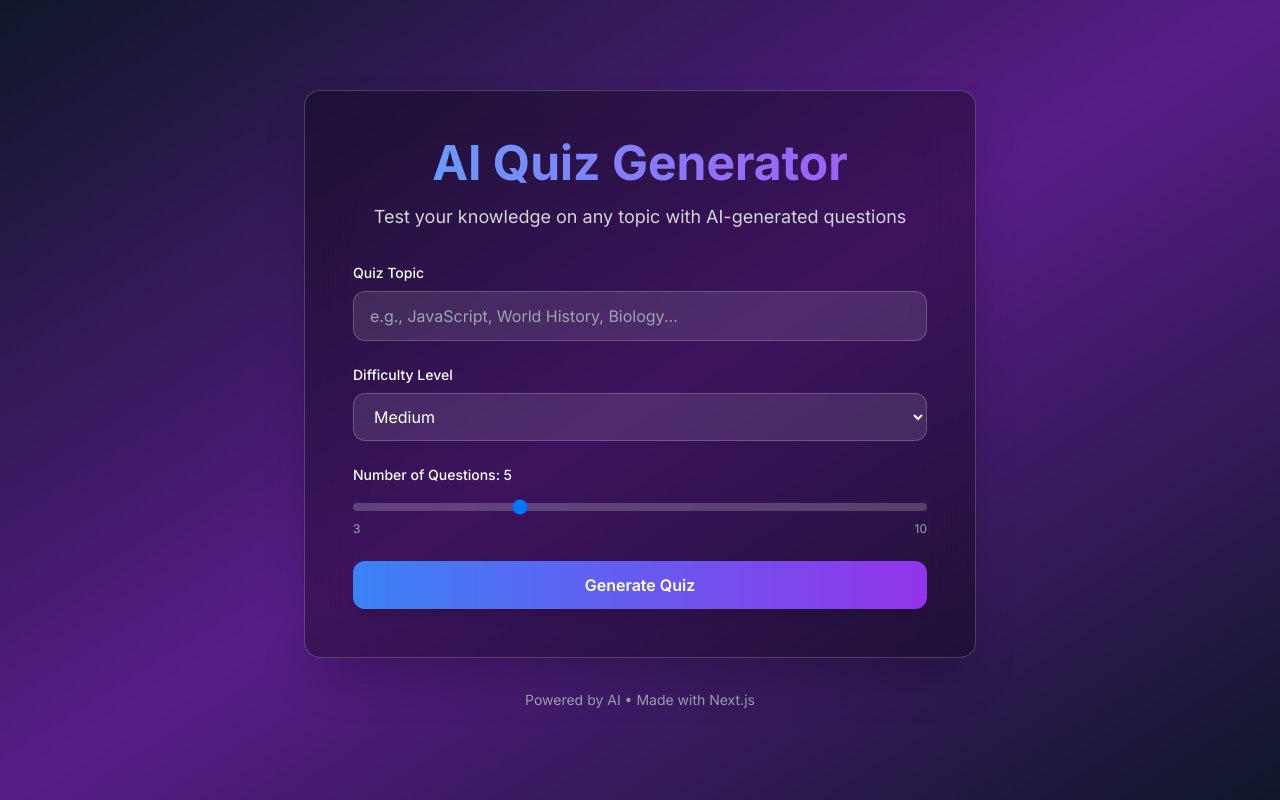
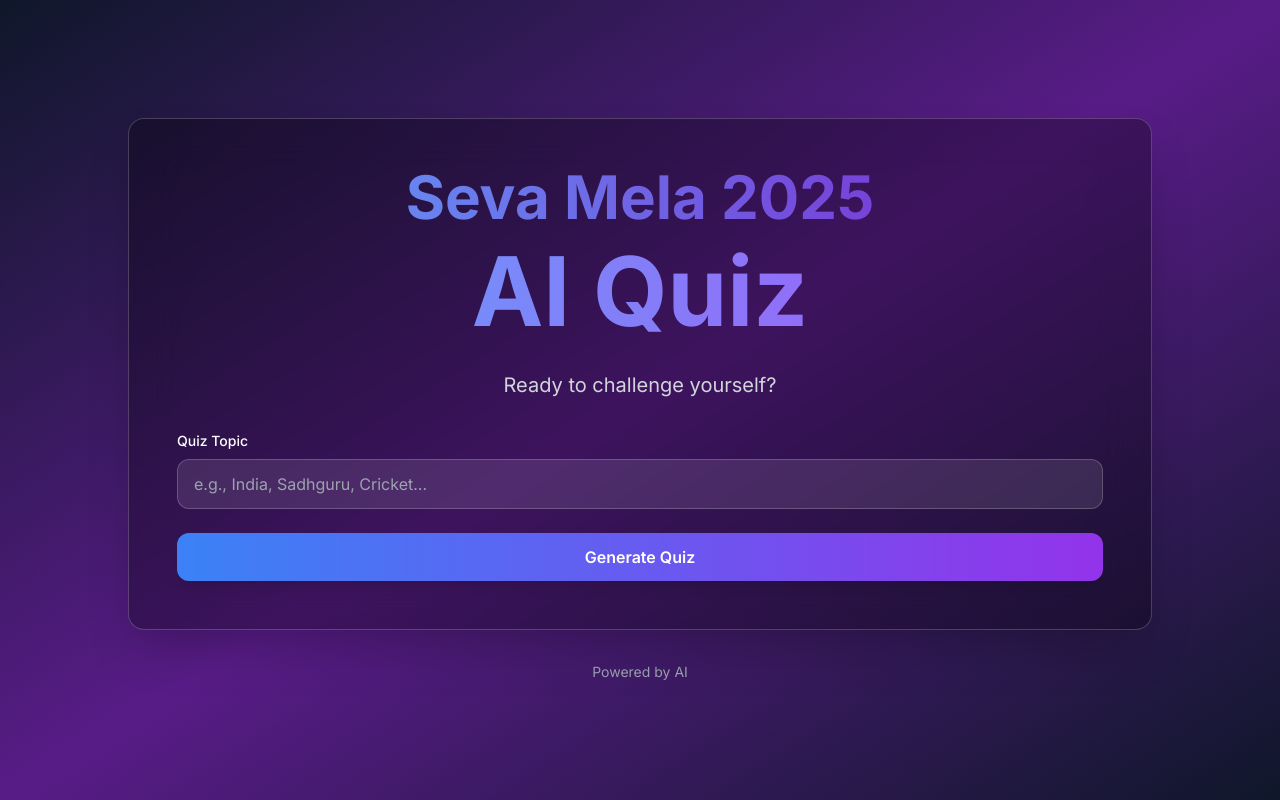
Before and after one commit to pranoppal/ai-quiz-generator, a Next.js app: page / in a window 1280 px wide. Built offline with nearby package versions, Linux system fonts and the light colour scheme.

Commit message:
comment photo

```diff
--- a/app/page.tsx
+++ b/app/page.tsx
@@ -2,10 +2,11 @@
 
 import { useState } from "react";
 import { useRouter } from "next/navigation";
+import axios from "axios";
 
 export default function Home() {
   const [topic, setTopic] = useState("");
-  const [difficulty, setDifficulty] = useState("medium");
+  const [difficulty, setDifficulty] = useState("hard");
   const [numQuestions, setNumQuestions] = useState(5);
   const [loading, setLoading] = useState(false);
   const [error, setError] = useState("");
@@ -24,34 +25,29 @@ export default function Home() {
 
     try {
       // Generate background image and quiz in parallel
-      const [imageResponse, quizResponse] = await Promise.all([
-        fetch("/api/generate-image", {
-          method: "POST",
-          headers: {
-            "Content-Type": "application/json",
-          },
-          body: JSON.stringify({ topic }),
-        }),
-        fetch("/api/generate-quiz", {
-          method: "POST",
-          headers: {
-            "Content-Type": "application/json",
-          },
-          body: JSON.stringify({ topic, difficulty, numQuestions }),
-        }),
+      // const [imageResponse, quizResponse] = await Promise.all([
+      const [quizResponse] = await Promise.all([
+        // axios
+        //   .post(
+        //     "/api/generate-image",
+        //     { topic },
+        //     { timeout: 60000 } // 60 second timeout
+        //   )
+        //   .catch((err) => ({ data: null, error: err })),
+        axios.post(
+          "/api/generate-quiz",
+          { topic, difficulty, numQuestions },
+          { timeout: 60000 } // 60 second timeout
+        ),
       ]);
 
-      if (!quizResponse.ok) {
-        throw new Error("Failed to generate quiz");
-      }
-
-      const quizData = await quizResponse.json();
+      const quizData = quizResponse.data;
 
       // Get image data (don't fail if image generation fails)
       let imageData = null;
-      if (imageResponse.ok) {
-        imageData = await imageResponse.json();
-      }
+      // if (imageResponse.data) {
+      //   imageData = imageResponse.data;
+      // }
 
       // Store quiz data in localStorage
       localStorage.setItem(
@@ -69,7 +65,15 @@ export default function Home() {
 
       router.push("/quiz");
     } catch (err) {
-      setError("Failed to generate quiz. Please try again.");
+      if (axios.isAxiosError(err)) {
+        if (err.code === "ECONNABORTED" || err.message.includes("timeout")) {
+          setError("Request timed out. Please try again.");
+        } else {
+          setError("Failed to generate quiz. Please try again.");
+        }
+      } else {
+        setError("Failed to generate quiz. Please try again.");
+      }
       console.error(err);
     } finally {
       setLoading(false);
@@ -78,13 +82,16 @@ export default function Home() {
 
   return (
     <div className="min-h-screen flex flex-col items-center justify-center p-4">
-      <div className="glass-card p-8 md:p-12 max-w-2xl w-full">
+      <div className="glass-card p-8 md:p-12 max-w-5xl w-full">
         <div className="text-center mb-8">
-          <h1 className="text-5xl font-bold mb-4 bg-gradient-to-r from-blue-400 to-purple-500 text-transparent bg-clip-text">
-            AI Quiz Generator
+          <h1 className="text-6xl font-bold mb-4 bg-gradient-to-r from-blue-400 to-purple-700 text-transparent bg-clip-text">
+            Seva Mela 2025
           </h1>
-          <p className="text-gray-300 text-lg">
-            Test your knowledge on any topic with AI-generated questions
+          <h1 className="text-8xl font-bold mb-4 bg-gradient-to-r from-blue-400 to-purple-500 text-transparent bg-clip-text">
+            AI Quiz
+          </h1>
+          <p className="text-gray-300 text-xl pt-4">
+            Ready to challenge yourself?
           </p>
         </div>
 
@@ -98,12 +105,13 @@ export default function Home() {
               id="topic"
               value={topic}
               onChange={(e) => setTopic(e.target.value)}
-              placeholder="e.g., JavaScript, World History, Biology..."
+              placeholder="e.g., India, Sadhguru, Cricket..."
+              autoComplete="off"
               className="w-full px-4 py-3 rounded-xl bg-white/10 border border-white/20 focus:border-blue-500 focus:ring-2 focus:ring-blue-500/50 outline-none transition-all"
             />
           </div>
 
-          <div>
+          {/* <div>
             <label
               htmlFor="difficulty"
               className="block text-sm font-medium mb-2"
@@ -126,8 +134,8 @@ export default function Home() {
                 Hard
               </option>
             </select>
-          </div>
-
+          </div> */}
+          {/*
           <div>
             <label
               htmlFor="numQuestions"
@@ -148,7 +156,7 @@ export default function Home() {
               <span>3</span>
               <span>10</span>
             </div>
-          </div>
+          </div> */}
 
           {error && (
             <div className="p-4 bg-red-500/20 border border-red-500/50 rounded-xl text-red-200">
@@ -193,7 +201,7 @@ export default function Home() {
       </div>
 
       <div className="mt-8 text-center text-gray-400 text-sm">
-        <p>Powered by AI • Made with Next.js</p>
+        <p>Powered by AI</p>
       </div>
     </div>
   );
--- a/app/results/page.tsx
+++ b/app/results/page.tsx
@@ -333,7 +333,6 @@ export default function Results() {
             questions correct
           </p>
         </div>
-
         {/* Stats */}
         <div className="grid grid-cols-2 gap-4 mb-8">
           <div className="bg-white/5 rounded-xl p-4 border border-white/10">
@@ -353,17 +352,15 @@ export default function Results() {
             <p className="font-semibold">{result.totalQuestions}</p>
           </div>
         </div>
-
         {/* Review Quiz Button */}
-        {result.questions && result.userAnswers && (
+        {/* {result.questions && result.userAnswers && (
           <button
             onClick={() => setShowReview(true)}
             className="btn-primary w-full mb-4"
           >
             📝 Review Answers
           </button>
-        )}
-
+        )} */}
         {/* Actions */}
         <div className="space-y-3">
           <button
```
